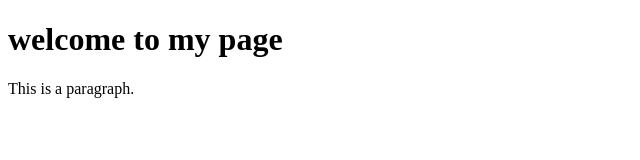
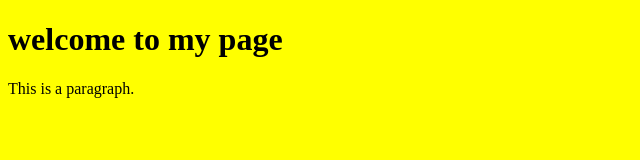
Before and after one commit to mahathivh/index.html, a plain HTML site: page index.html in a window 1280 px wide. Shown: the whole page, without its empty margins (0-640 px from the left). Drawn offline with Linux system fonts and the light colour scheme.

Commit message:
Update index.html

```diff
--- a/index.html
+++ b/index.html
@@ -4,8 +4,7 @@
   <title>background color example</title>
   <style>
     body {
-      background-color:yel
-        low;
+      background-color:yellow;
     }
   </style>
 </head>
```
